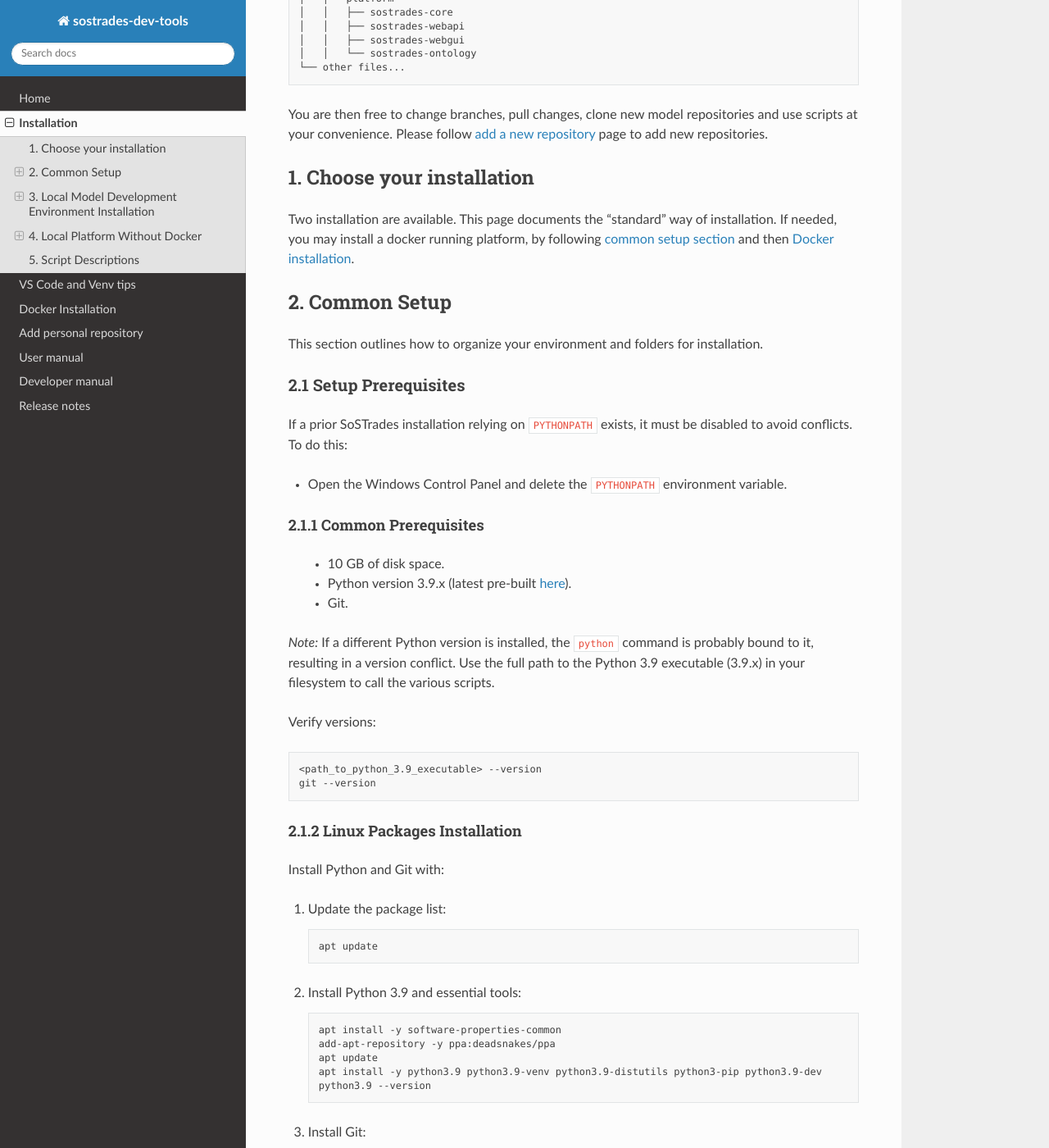
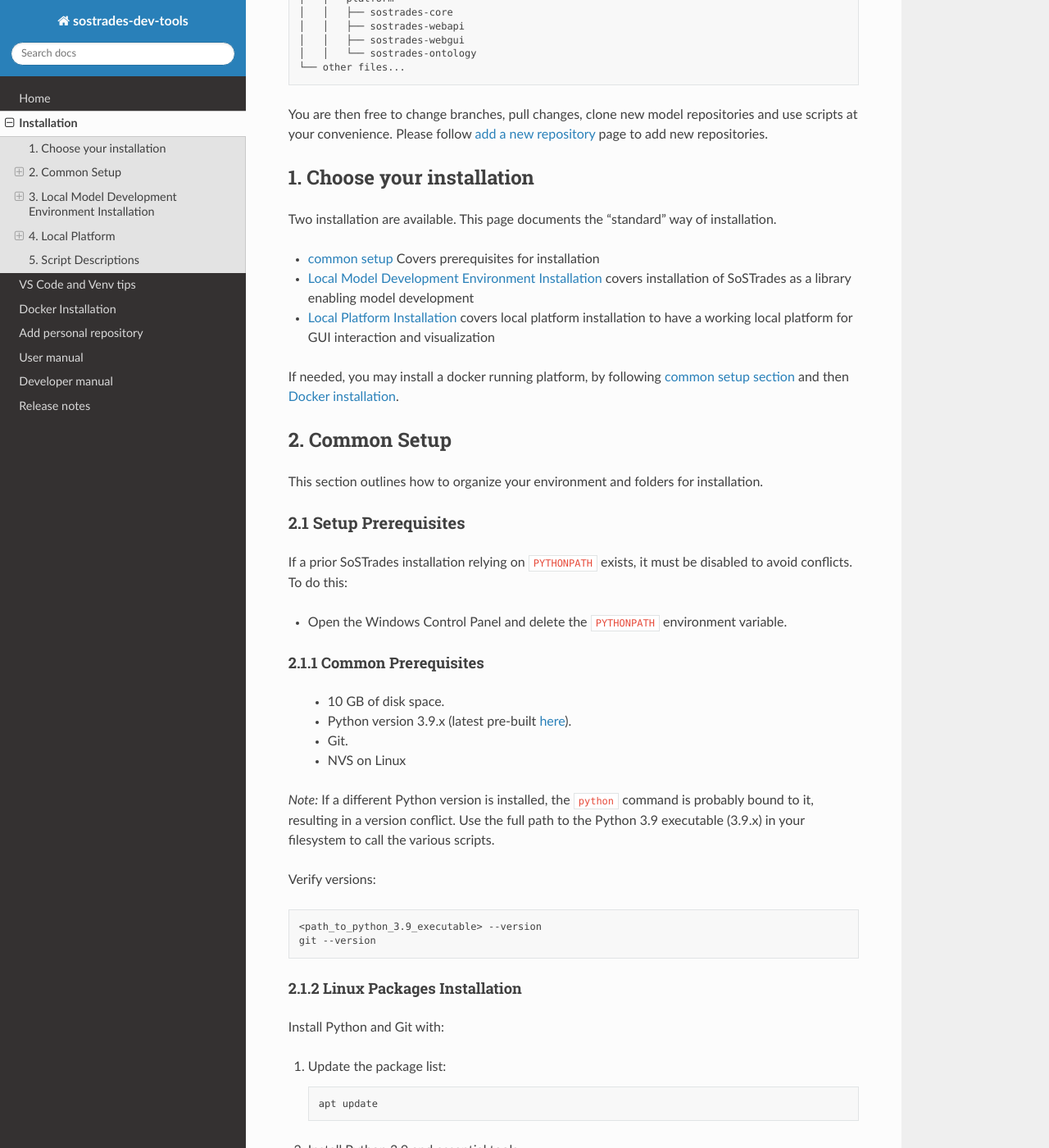
Before and after one commit to os-climate/sostrades-dev-tools, a Sphinx documentation site: the page built from docs/source/installation.md, in a window 1280 px wide and 1400 px high, scrolled down 605 px. Shown: the whole window at 82% size. Built offline with Sphinx 7.4.7 and the Read the Docs theme 3.1.0, drawn with Linux system fonts in a browser that asks for light colours; some of the changed text lies outside the part shown.

Commit message:
Added sections descriptions

```diff
--- a/docs/source/installation.md
+++ b/docs/source/installation.md
@@ -34,8 +34,11 @@
 ## 1. Choose your installation
 
 Two installation are available. This page documents the "standard" way of installation.
+* [common setup](#2-common-setup) Covers prerequisites for installation
+* [Local Model Development Environment Installation](#3-local-model-development-environment-installation) covers installation of SoSTrades as a library enabling model development
+* [Local Platform Installation](#4-local-platform) covers local platform installation to have a working local platform for GUI interaction and visualization
+
 If needed, you may install a docker running platform, by following [common setup section](#2-common-setup) and then [Docker installation](docker_installation.md).
-
 
 ## 2. Common Setup
 
@@ -51,6 +54,7 @@
 > - 10 GB of disk space.
 > - Python version 3.9.x (latest pre-built [here](https://www.python.org/downloads/release/python-3913/)).
 > - Git.
+> - NVS on Linux
 
 *Note:* If a different Python version is installed, the `python` command is probably bound to it, resulting in a version conflict. Use the full path to the Python 3.9 executable (3.9.x) in your filesystem to call the various scripts.
 
@@ -163,7 +167,7 @@
 
 Some usage tips for Visual Studio code and venv are available in [visual studio code and venv tips](vs_code_venv_tips.md) and are recommended if you plan to develop models.
 
-## 4. Local Platform Without Docker
+## 4. Local Platform
 
 SoSTrades can run without Docker by following these steps. Every script is stored in the folder `sostrades-dev-tools/scripts/`
 
```
